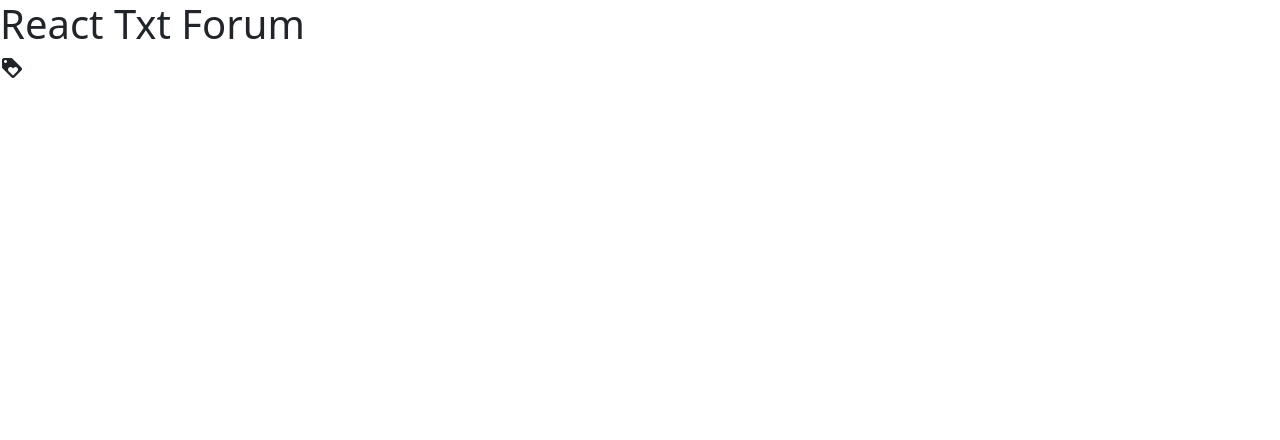
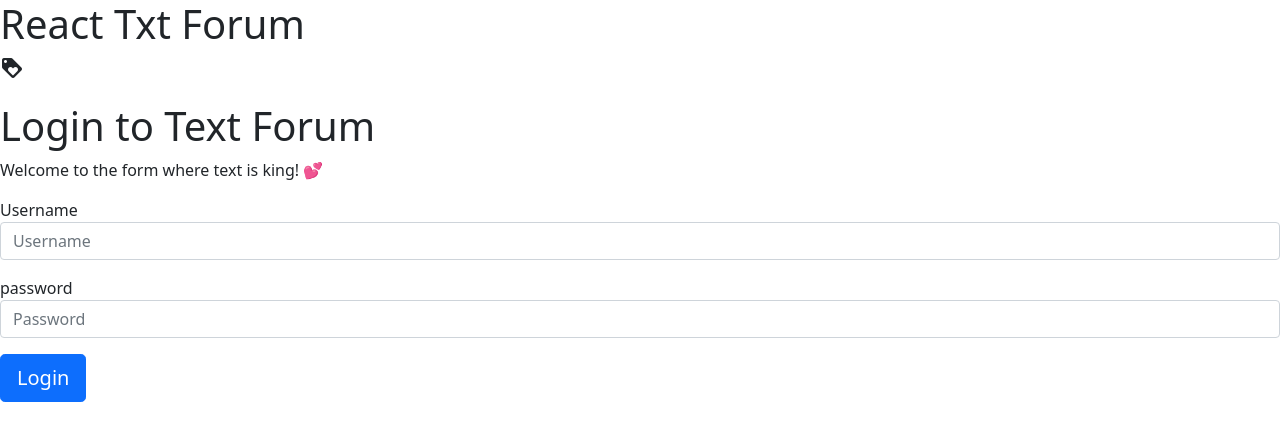
Before and after one commit to dprashin/react-txt-forum, a React (Create React App) app: page / in a window 1280 px wide. Shown: the top 440 px of the page. Built offline with nearby package versions, Linux system fonts and the light colour scheme.

Commit message:
Cnfigure route

```diff
--- a/src/App.js
+++ b/src/App.js
@@ -1,13 +1,28 @@
-import './App.css';
+import './App.css'
+import {
+  BrowserRouter,
+  Switch,
+  Route,
+  Redirect
+} from 'react-router-dom'
+import Login from './components/Login/Login'
+import NotFound from './components/NotFound/NotFound'
+
 
 function App() {
   return (
+    <BrowserRouter>
     <div className="App">
       <h1>React Txt Forum</h1>
       <h4>
         <span className="material-icons">loyalty</span>
       </h4>
+      <Switch>
+        <Route path="/" exact component={ Login }/>
+        <Route path="/*" component={NotFound} />
+      </Switch>
     </div>
+    </BrowserRouter>
   );
 }
 
```
